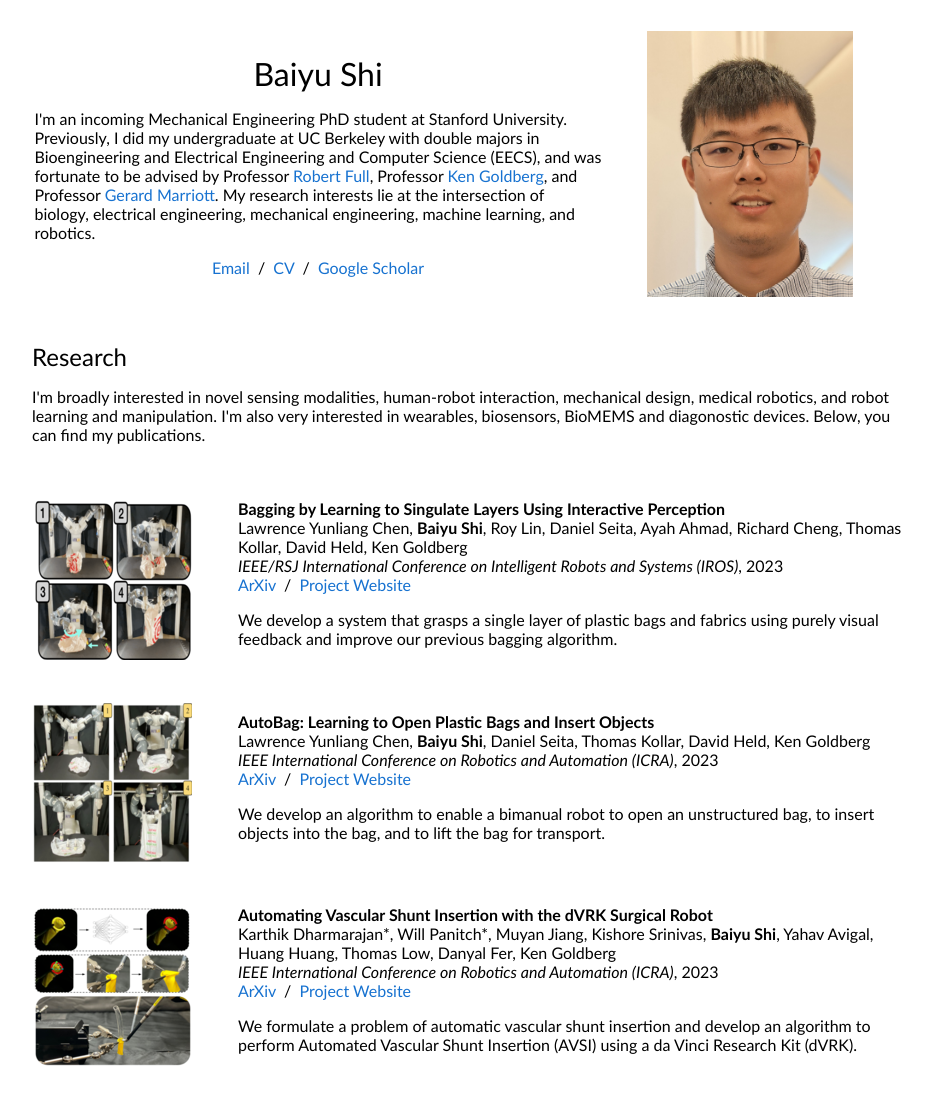
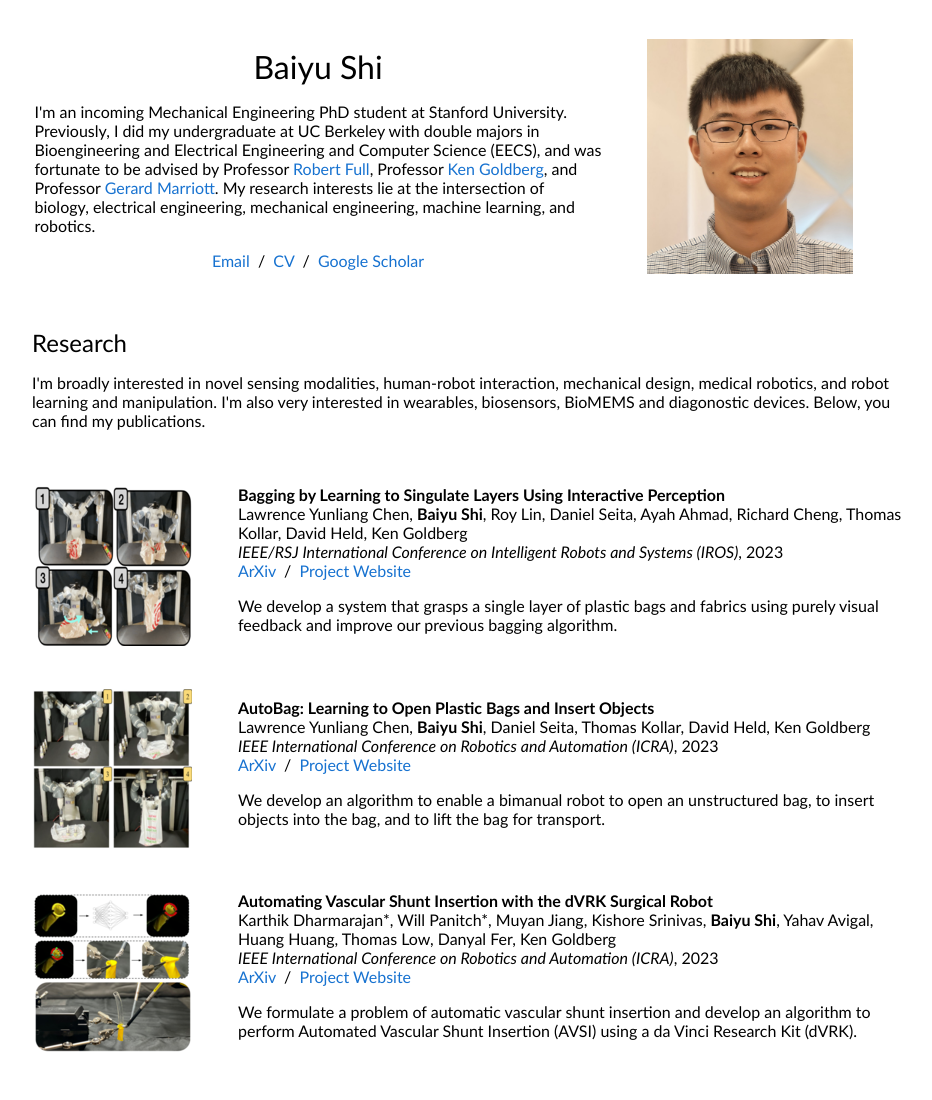
Before and after one commit to baiyu-shi/baiyu-shi.github.io, a plain HTML site: page index.html in a window 1280 px wide. Shown: the top 1100 px of the page, without its empty margins (178-1110 px from the left). Drawn offline with Linux system fonts and the light colour scheme.

Commit message:
updated headshot

```diff
--- a/index.html
+++ b/index.html
@@ -32,7 +32,7 @@
               </p>
             </td>
             <td style="padding:2.5%;width:45%;max-width:45%">
-              <a href="images/bs_photo.jpg"><img style="width:85%;max-width:100%" alt="profile photo" src="images/bs_photo.jpg" class="hoverZoomLink"></a>
+              <a href="images/baiyu_headshot.jpg"><img style="width:85%;max-width:100%" alt="profile photo" src="images/baiyu_headshot.jpg" class="hoverZoomLink"></a>
               <!-- <a href="images/bs_photo.jpg"><img style="width:100%;max-width:100%"></a> -->
             </td>
           </tr>
```
Also changed, not shown: images/baiyu_headshot.jpg (added).
